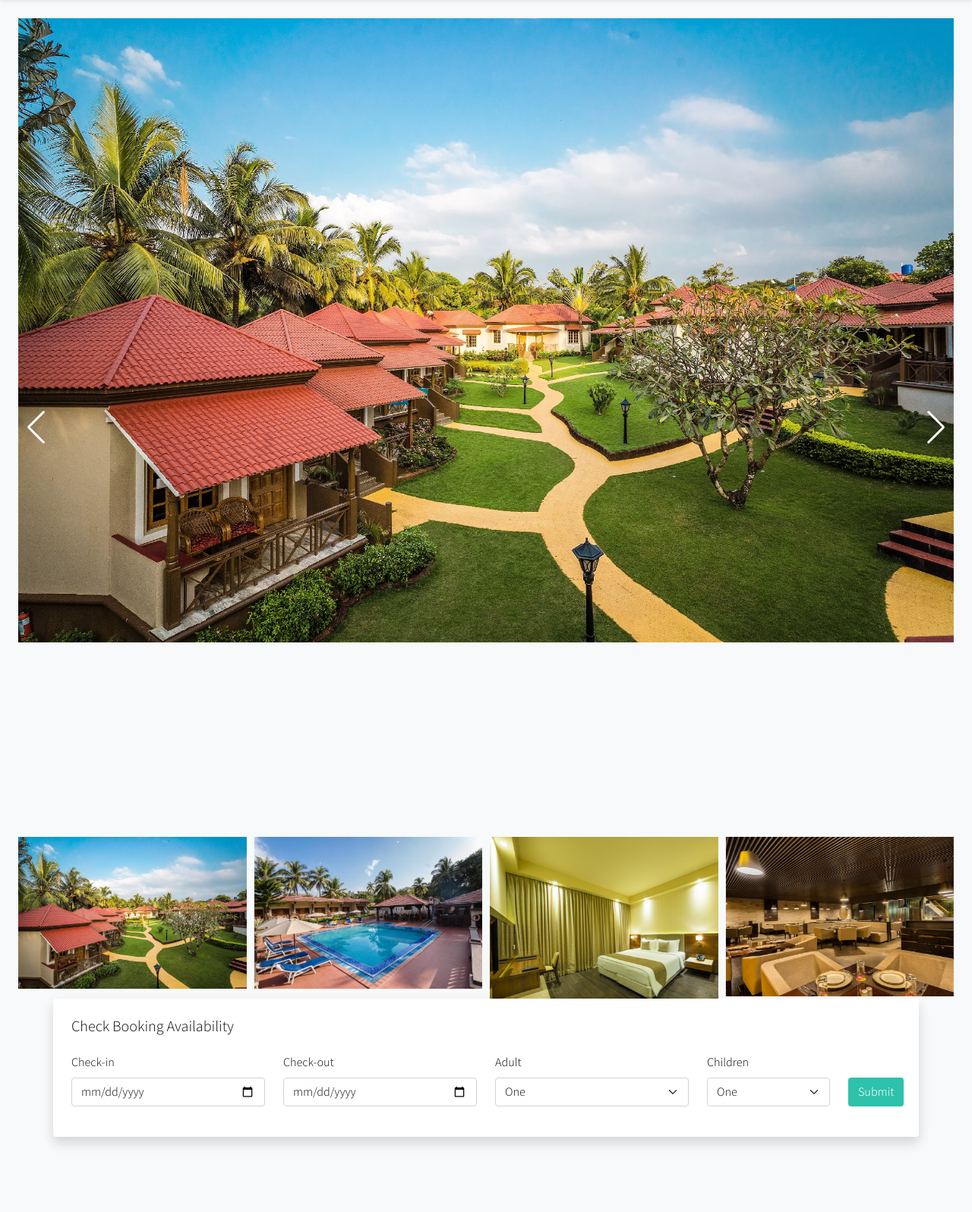
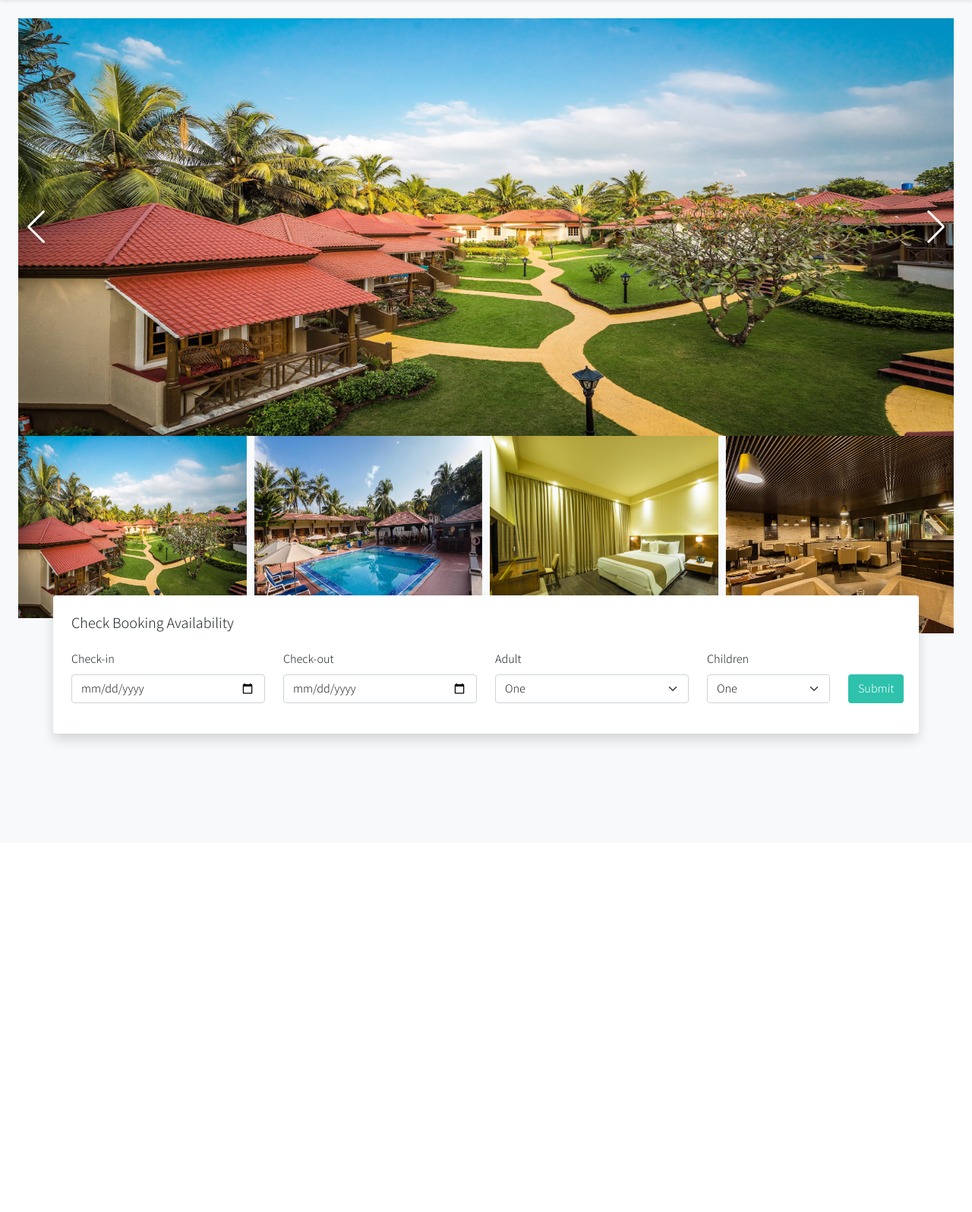
Before and after one commit to Vishwparmar/floris31website, a PHP site: page / in a window 1280 px wide. Shown: the part 68-1664 px from the top of the page at 76% size. After the commit the page ends 1050 px from the top, so only its background shows below. Run offline with PHP 8.4, Linux system fonts and the light colour scheme; some web fonts are replaced.

Commit message:
images length updated

```diff
--- a/index.php
+++ b/index.php
@@ -177,34 +177,34 @@
         <div style="--swiper-navigation-color: #fff; --swiper-pagination-color: #fff" class="swiper mySwiper2">
                 <div class="swiper-wrapper">
                 <div class="swiper-slide">
-                    <img src="images/pic1.avif" class="w-100 d-block"/>
+                    <img src="images/pic1.avif" class="w-100 d-block" height="550px"/>
                 </div>
                 <div class="swiper-slide">
-                    <img src="images/pic2.jpg" class="w-100 d-block"/>
+                    <img src="images/pic2.jpg" class="w-100 d-block" height="550px"/>
                 </div>
                 <div class="swiper-slide">
-                    <img src="images/pic3.jpg" class="w-100 d-block"/>
+                    <img src="images/room.webp" class="w-100 d-block" height="550px"/>
                 </div>
                 <div class="swiper-slide">
-                    <img src="images/pic4.jpg" class="w-100 d-block"/>
+                    <img src="images/pic4.jpg" class="w-100 d-block" height="550px"/>
                 </div>
                 <div class="swiper-slide">
-                  <img src="images/pic 5.jpg" class="w-100 d-block"/>
+                  <img src="images/pic 5.jpg" class="w-100 d-block" height="550px"/>
                 </div>
                 <div class="swiper-slide">
-                    <img src="images/pic 6.webp" class="w-100 d-block"/>
+                    <img src="images/pic 6.webp" class="w-100 d-block" height="550px"/>
                 </div>
                 <div class="swiper-slide">
-                    <img src="images/pic 7.jpg" class="w-100 d-block"/>
+                    <img src="images/pic 7.jpg" class="w-100 d-block" height="550px"/>
                 </div>
                 <div class="swiper-slide">
-                    <img src="images/pic 8.jpg" class="w-100 d-block"/>
+                    <img src="images/pic 8.jpg" class="w-100 d-block" height="550px"/>
                 </div>
                 <div class="swiper-slide">
-                    <img src="images/pic 9.jpg" class="w-100 d-block"/>
+                    <img src="images/pic 9.jpg" class="w-100 d-block" height="550px"/>
                 </div>
                 <div class="swiper-slide">
-                    <img src="images/pic 10.jpg" class="w-100 d-block"/>
+                    <img src="images/pic 10.jpg" class="w-100 d-block" height="550px"/>
                 </div>
                 </div>
             <div class="swiper-button-next"></div>
@@ -213,34 +213,34 @@
           <div thumbsSlider="" class="swiper mySwiper">
             <div class="swiper-wrapper">
               <div class="swiper-slide">
-                <img src="images/pic1.avif" class="w-100 d-block"/>
+                <img src="images/pic1.avif" class="w-100 d-block"  height="240px"/>
               </div>
               <div class="swiper-slide">
-                <img src="images/pic2.jpg" class="w-100 d-block"/>
+                <img src="images/pic2.jpg" class="w-100 d-block" height="260px"/>
               </div>
               <div class="swiper-slide">
-                <img src="images/pic3.jpg" class="w-100 d-block"/>
+                <img src="images/pic3.jpg" class="w-100 d-block" height="260px"/>
               </div>
               <div class="swiper-slide">
-                <img src="images/pic4.jpg" class="w-100 d-block"/>
+                <img src="images/pic4.jpg" class="w-100 d-block" height="260px"/>
               </div>
               <div class="swiper-slide">
-                <img src="images/pic 5.jpg" class="w-100 d-block"/>
+                <img src="images/pic 5.jpg" class="w-100 d-block" height="260px"/>
               </div>
               <div class="swiper-slide">
-                <img src="images/pic 6.webp" class="w-100 d-block"/>
+                <img src="images/pic 6.webp" class="w-100 d-block" height="260px"/>
               </div>
               <div class="swiper-slide">
-                <img src="images/pic 7.jpg" class="w-100 d-block"/>
+                <img src="images/pic 7.jpg" class="w-100 d-block" height="260px"/>
               </div>
               <div class="swiper-slide">
-                <img src="images/pic 8.jpg" class="w-100 d-block"/>
+                <img src="images/pic 8.jpg" class="w-100 d-block" height="260px"/>
               </div>
               <div class="swiper-slide">
-                <img src="images/pic 9.jpg" class="w-100 d-block"/>
+                <img src="images/pic 9.jpg" class="w-100 d-block" height="260px"/>
               </div>
               <div class="swiper-slide">
-                <img src="images/pic 10.jpg" class="w-100 d-block"/>
+                <img src="images/pic 10.jpg" class="w-100 d-block" height="260px"/>
               </div>
             </div>
           </div>
```
Also changed, not shown: images/room.webp (added).
